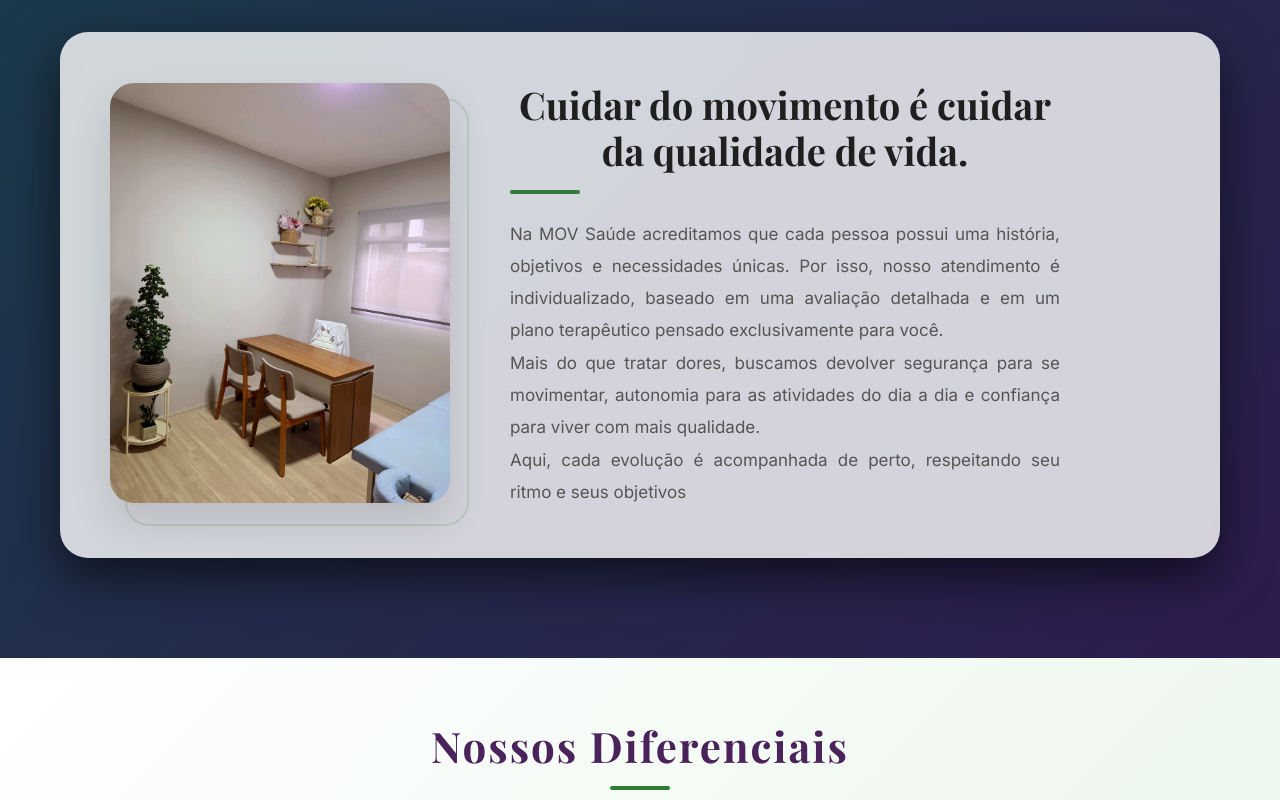
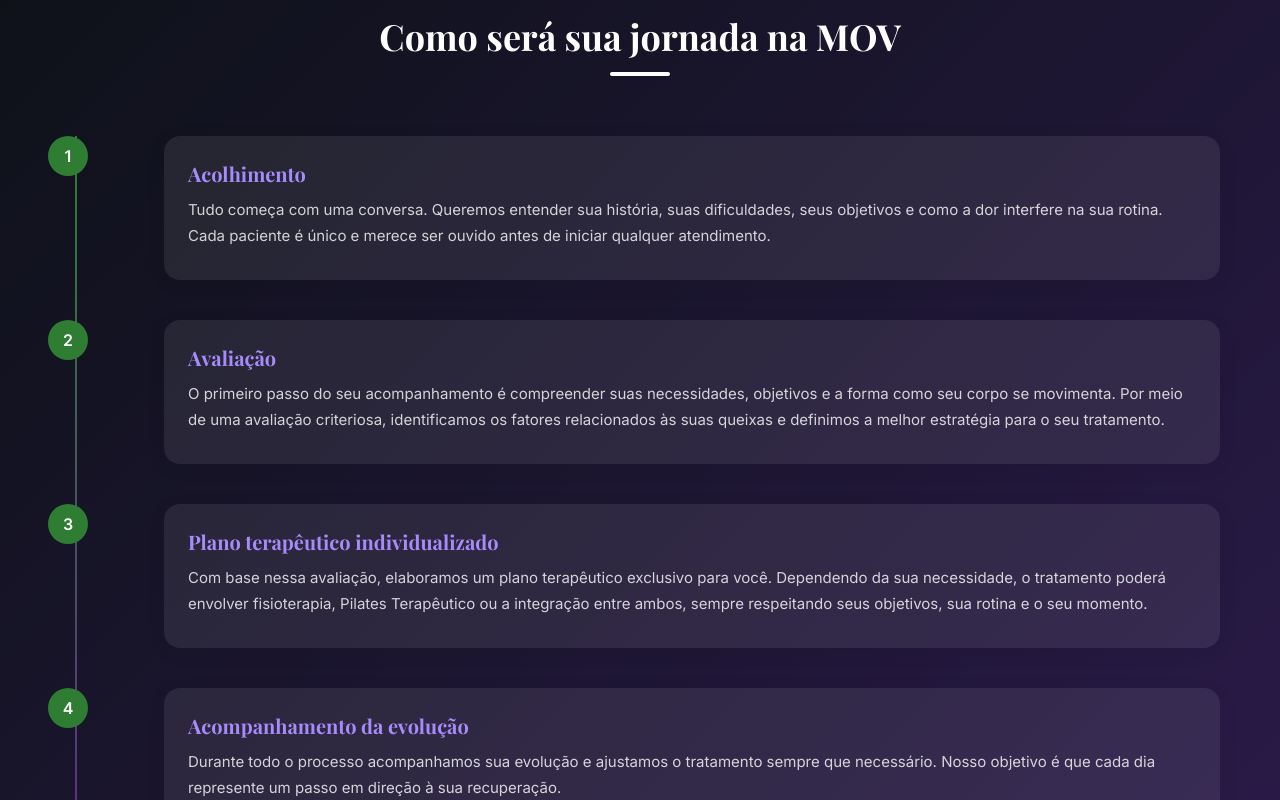
Before and after one commit to gustavoagsilva/mov-saude-react, a React (Vite) app: page / in a window 1280 px wide. Shown: the part 3040-3840 px from the top of the page. Built offline with nearby package versions, Linux system fonts and the light colour scheme.

Commit message:
feat: add Journey component and update About and Professional content

```diff
--- a/src/App.jsx
+++ b/src/App.jsx
@@ -6,6 +6,7 @@
 import Problems from "./components/Problems/Problems";
 import Professional from "./components/Professional/Professional";
 import Services from "./components/Services/Services";
+import Journey from "./components/Journey/Journey";
 import Footer from "./components/Footer/Footer";
 import useReveal from "./hooks/useReveal";
 import WhatsAppButton from "./components/WhatsAppButton/WhatsAppButton";
@@ -20,6 +21,7 @@
       <Professional />
       <Problems />
       <Services />
+      <Journey />
       <About />
       <Differentials />
       <CTA />
--- /dev/null
+++ b/src/components/Journey/Journey.css
@@ -0,0 +1,96 @@
+.journey {
+  padding: 80px 0;
+  background: linear-gradient(135deg, #0d1117, #2d1b4e);
+}
+
+.journey__title-main {
+  text-align: center;
+  font-size: 36px;
+  margin-bottom: 60px;
+  color: white;
+}
+
+.journey__title-main::after {
+  content: "";
+  width: 60px;
+  height: 4px;
+  background: white;
+  display: block;
+  margin: 12px auto 0;
+  border-radius: 2px;
+}
+
+.journey__list {
+  position: relative;
+  padding-left: 40px;
+}
+
+.journey__list::before {
+  content: "";
+  position: absolute;
+  left: 15px;
+  top: 0;
+  bottom: 0;
+  width: 2px;
+  background: linear-gradient(to bottom, #2e7d32, #6a1b9a);
+}
+
+.journey__item {
+  position: relative;
+  margin-bottom: 40px;
+  display: flex;
+  gap: 24px;
+  align-items: flex-start;
+}
+
+.journey__number {
+  width: 40px;
+  height: 40px;
+  background: var(--primary-color);
+  color: white;
+  border-radius: 50%;
+  display: flex;
+  align-items: center;
+  justify-content: center;
+  font-weight: 700;
+  font-size: 16px;
+  flex-shrink: 0;
+  position: relative;
+  left: -52px;
+  z-index: 1;
+  transition: all 0.3s ease;
+}
+
+.journey__item:hover .journey__number {
+  transform: scale(1.2);
+  background: var(--secondary-color);
+}
+
+.journey__content {
+  background: rgba(255, 255, 255, 0.08);
+  padding: 24px;
+  border-radius: 16px;
+  box-shadow: 0 4px 20px rgba(0, 0, 0, 0.06);
+  flex: 1;
+  transition: all 0.3s ease;
+}
+
+.journey__item:hover .journey__content {
+  transform: translateX(8px);
+  box-shadow: 0 10px 40px rgba(0, 0, 0, 0.2);
+  background: rgba(255, 255, 255, 0.12);
+}
+
+.journey__title {
+  font-size: 20px;
+  font-weight: 600;
+  color: #a78bfa;
+  margin-bottom: 10px;
+}
+
+.journey__text {
+  font-size: 15px;
+  color: rgba(255, 255, 255, 0.8);
+  line-height: 1.7;
+  margin-bottom: 8px;
+}
--- /dev/null
+++ b/src/components/Journey/Journey.jsx
@@ -0,0 +1,82 @@
+import "./Journey.css";
+
+function Journey() {
+  return (
+    <section className="journey reveal">
+      <div className="container">
+        <h2 className="journey__title-main">Como será sua jornada na MOV</h2>
+        <div className="journey__list">
+          <div className="journey__item">
+            <div className="journey__number">1</div>
+            <div className="journey__content">
+              <h3 className="journey__title">Acolhimento</h3>
+              <p className="journey__text">
+                Tudo começa com uma conversa. Queremos entender sua história,
+                suas dificuldades, seus objetivos e como a dor interfere na sua
+                rotina. Cada paciente é único e merece ser ouvido antes de
+                iniciar qualquer atendimento.
+              </p>
+            </div>
+          </div>
+
+          <div className="journey__item">
+            <div className="journey__number">2</div>
+            <div className="journey__content">
+              <h3 className="journey__title">Avaliação</h3>
+              <p className="journey__text">
+                O primeiro passo do seu acompanhamento é compreender suas
+                necessidades, objetivos e a forma como seu corpo se movimenta.
+                Por meio de uma avaliação criteriosa, identificamos os fatores
+                relacionados às suas queixas e definimos a melhor estratégia
+                para o seu tratamento.
+              </p>
+            </div>
+          </div>
+
+          <div className="journey__item">
+            <div className="journey__number">3</div>
+            <div className="journey__content">
+              <h3 className="journey__title">
+                Plano terapêutico individualizado
+              </h3>
+              <p className="journey__text">
+                Com base nessa avaliação, elaboramos um plano terapêutico
+                exclusivo para você. Dependendo da sua necessidade, o tratamento
+                poderá envolver fisioterapia, Pilates Terapêutico ou a
+                integração entre ambos, sempre respeitando seus objetivos, sua
+                rotina e o seu momento.
+              </p>
+            </div>
+          </div>
+
+          <div className="journey__item">
+            <div className="journey__number">4</div>
+            <div className="journey__content">
+              <h3 className="journey__title">Acompanhamento da evolução</h3>
+              <p className="journey__text">
+                Durante todo o processo acompanhamos sua evolução e ajustamos o
+                tratamento sempre que necessário. Nosso objetivo é que cada dia
+                represente um passo em direção à sua recuperação.
+              </p>
+            </div>
+          </div>
+
+          <div className="journey__item">
+            <div className="journey__number">5</div>
+            <div className="journey__content">
+              <h3 className="journey__title">Alta e prevenção</h3>
+              <p className="journey__text">
+                Quando seus objetivos forem alcançados, orientamos estratégias
+                para manter os resultados conquistados e prevenir novas lesões.
+                Porque cuidar da saúde também significa evitar que o problema
+                volte.
+              </p>
+            </div>
+          </div>
+        </div>
+      </div>
+    </section>
+  );
+}
+
+export default Journey;
```
